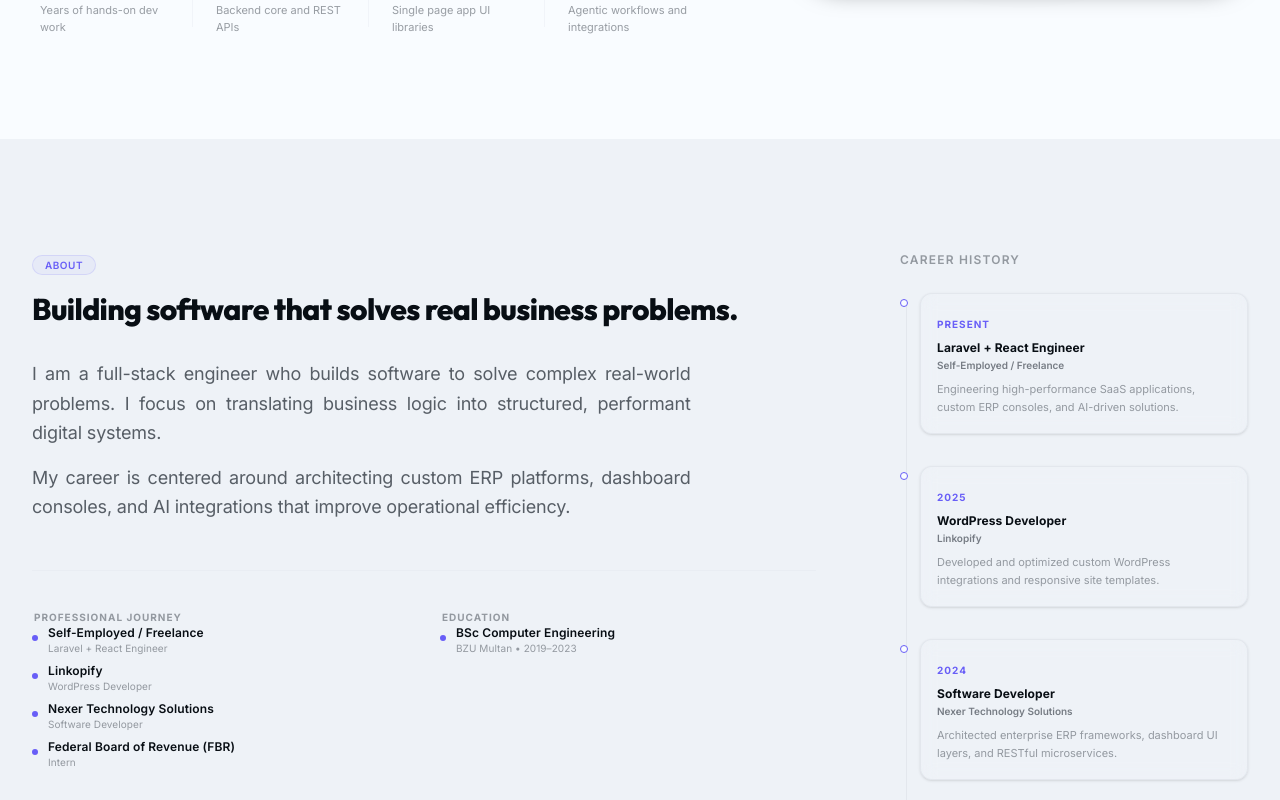
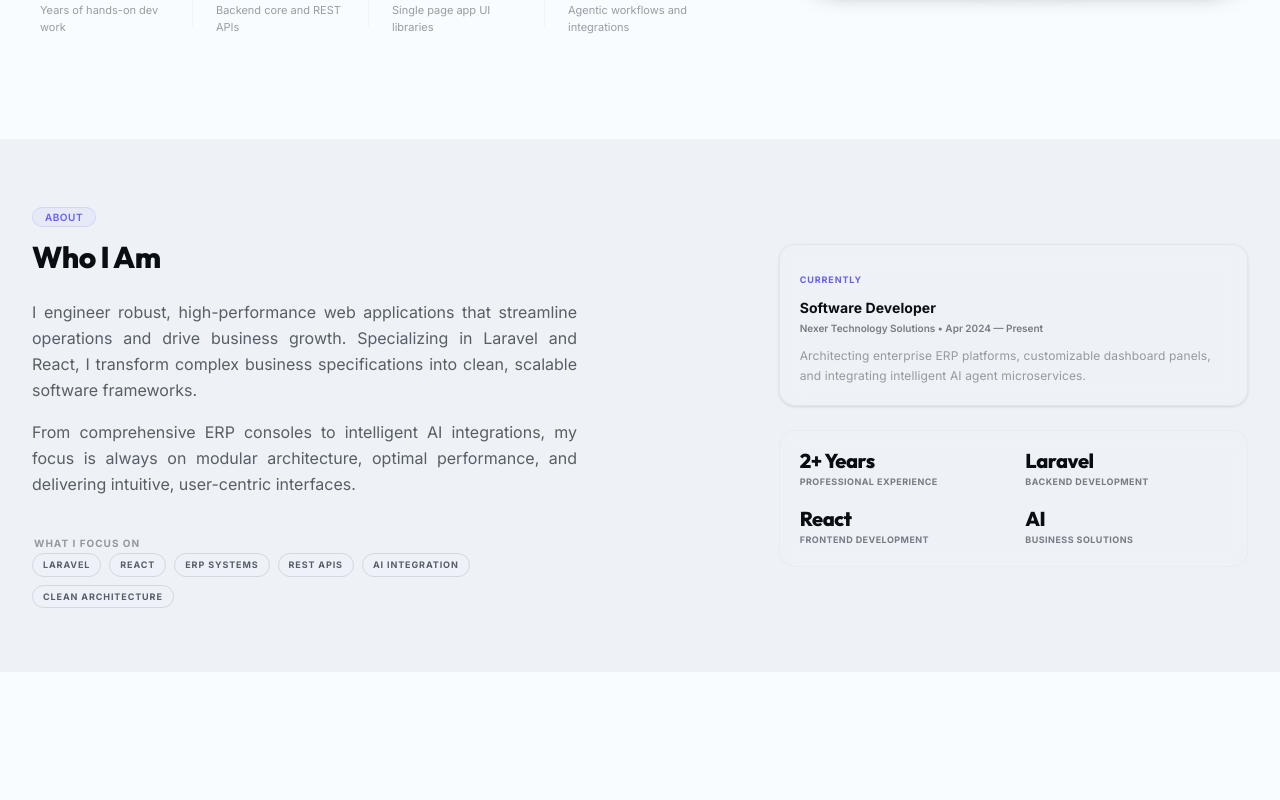
Before and after one commit to Choudhary06dev/portfolio, a React (Vite) app: page / in a window 1280 px wide. Shown: the part 640-1440 px from the top of the page. Built offline with nearby package versions, Linux system fonts and the light colour scheme.

Commit message:
design(about): complete minimal redesign of about section and focus variables

```diff
--- a/src/data/personal.ts
+++ b/src/data/personal.ts
@@ -7,45 +7,31 @@ export const personal: PersonalInfoType = {
   fullName: 'Muhammad Amjad Subhani',
   headline: 'Full Stack Laravel & React Developer',
   tagline: 'Available for Full-Time Opportunities',
-  bio: "I am a full-stack engineer who builds software to solve complex real-world problems. I focus on translating business logic into structured, performant digital systems.\n\nMy career is centered around architecting custom ERP platforms, dashboard consoles, and AI integrations that improve operational efficiency.\n\nMy philosophy is simple: write modular, clean code today so that scaling and collaborating tomorrow remains painless and efficient.",
+  bio: 'I engineer robust, high-performance web applications that streamline operations and drive business growth. Specializing in Laravel and React, I transform complex business specifications into clean, scalable software frameworks.\n\nFrom comprehensive ERP consoles to intelligent AI integrations, my focus is always on modular architecture, optimal performance, and delivering intuitive, user-centric interfaces.',
   description: 'Full-stack software developer specializing in building scalable Laravel backends, interactive React frontends, and robust REST APIs. Experienced in engineering comprehensive ERP systems and integrating AI-powered solutions to optimize business workflows. Focused on delivering premium, high-performance user experiences and clean architected code.',
   location: 'Punjab, Pakistan',
   email: 'amjad@example.com',
   phone: '',
   avatar: '/src/assets/Amjad.png',
   resumeUrl: '/Amjad_Resume.pdf',
-  highlights: [
-    {
-      icon: 'Briefcase',
-      title: '2+ Years Experience',
-      description: 'Delivering reliable commercial software solutions.',
-    },
-    {
-      icon: 'Layers',
-      title: 'ERP Development',
-      description: 'Engineering scalable frameworks for enterprise systems.',
-    },
-    {
-      icon: 'Sparkles',
-      title: 'AI Powered Solutions',
-      description: 'Integrating agentic workflows and intelligent models.',
-    },
-    {
-      icon: 'Code',
-      title: 'Laravel Backend',
-      description: 'Architecting secure, modular, and optimized APIs.',
-    },
-    {
-      icon: 'Atom',
-      title: 'React Frontend',
-      description: 'Building responsive, accessible, and fast interfaces.',
-    },
-    {
-      icon: 'Cpu',
-      title: 'REST APIs',
-      description: 'Designing highly performant integration endpoints.',
-    },
+  currentRole: {
+    position: 'Software Developer',
+    company: 'Nexer Technology Solutions',
+    period: 'Apr 2024 — Present',
+    description: 'Architecting enterprise ERP platforms, customizable dashboard panels, and integrating intelligent AI agent microservices.',
+  },
+  focusMetrics: [
+    { value: '2+ Years', label: 'Professional Experience' },
+    { value: 'Laravel', label: 'Backend Development' },
+    { value: 'React', label: 'Frontend Development' },
+    { value: 'AI', label: 'Business Solutions' },
   ],
-  quoteText: 'Clean code is not simply written. It is crafted with a deep appreciation for the developers who will maintain it and the users who will experience it.',
-  quoteAuthor: 'Muhammad Amjad Subhani',
+  focusPills: [
+    'Laravel',
+    'React',
+    'ERP Systems',
+    'REST APIs',
+    'AI Integration',
+    'Clean Architecture',
+  ],
 };
--- a/src/sections/AboutSection.tsx
+++ b/src/sections/AboutSection.tsx
@@ -4,35 +4,31 @@ import { Container } from '@/components/ui/Container';
 import { Heading } from '@/components/ui/Heading';
 import { Badge } from '@/components/ui/Badge';
 import { personal } from '@/data/personal';
-import { experience } from '@/data/experience';
-import { education } from '@/data/education';
 import { Reveal } from '@/components/common/Reveal';
 
 /**
- * Premium About Section (Complete Redesign v2).
- * Focuses on editorial professional history on the left, and an interactive timeline on the right.
+ * Premium About Section (Complete Rebuild v3).
+ * Minimalist layout highlighting a 2-paragraph personal introduction, key focus pills,
+ * and a single "Currently" role card with minimal focus metrics blocks.
  */
 export const AboutSection: React.FC = () => {
-  // Extract only the first two paragraphs for Left Column bio
-  const bioParagraphs = personal.bio.split('\n\n').slice(0, 2);
-
   return (
     <Section
       id="about"
       variant="surface"
-      className="py-20 md:py-28 relative overflow-hidden"
+      className="py-12 md:py-16 relative overflow-hidden flex flex-col justify-center"
     >
-      {/* Background soft color glow */}
+      {/* Background Decorative Glow */}
       <div className="absolute inset-0 -z-10 bg-[radial-gradient(circle_at_bottom_left,var(--color-secondary-hover)_0%,transparent_35%)] opacity-[0.03] pointer-events-none" />
 
       <Container>
-        <div className="grid grid-cols-1 lg:grid-cols-12 gap-16 lg:gap-20 items-start">
+        <div className="grid grid-cols-1 lg:grid-cols-12 gap-12 lg:gap-16 items-center">
 
-          {/* Left Column: 65% space */}
-          <div className="lg:col-span-8 flex flex-col items-start gap-8">
+          {/* Left Column: 58% Content Space */}
+          <div className="lg:col-span-7 flex flex-col items-start gap-6">
 
-            <div className="space-y-4">
-              {/* Badge */}
+            <div className="space-y-3">
+              {/* Section Badge */}
               <Reveal direction="up" delay={0.1}>
                 <Badge
                   variant="primary"
@@ -42,90 +38,41 @@ export const AboutSection: React.FC = () => {
                 </Badge>
               </Reveal>
 
-              {/* Editorial Large Heading */}
+              {/* Heading Title */}
               <Reveal direction="up" delay={0.2}>
                 <Heading
                   as="h2"
                   size="3xl"
                   className="tracking-tight leading-tight font-extrabold text-foreground"
                 >
-                  Building software that solves real business problems.
+                  Who I Am
                 </Heading>
               </Reveal>
             </div>
 
-            {/* Concise Biography (2 Paragraphs) */}
+            {/* 2 Text-only Biography Paragraphs */}
             <Reveal direction="up" delay={0.3} className="space-y-4 w-full">
-              {bioParagraphs.map((para, idx) => (
+              {personal.bio.split('\n\n').map((para, idx) => (
                 <p
                   key={idx}
-                  className="text-muted-foreground text-base sm:text-lg max-w-[58ch] leading-relaxed text-justify"
+                  className="text-muted-foreground text-base max-w-[54ch] leading-relaxed text-justify"
                 >
                   {para}
                 </p>
               ))}
             </Reveal>
 
-            {/* Journey Lists */}
-            <div className="grid grid-cols-1 sm:grid-cols-2 gap-8 w-full border-t border-border/20 pt-8 mt-4">
-
-              {/* Professional Journey Column */}
-              <Reveal direction="up" delay={0.4} className="space-y-3">
-                <span className="text-[10px] font-bold uppercase tracking-widest text-muted-foreground/60 pl-0.5">
-                  Professional Journey
-                </span>
-                <ul className="space-y-3">
-                  {experience.map((item) => (
-                    <li key={item.company} className="flex items-start gap-2.5 text-sm text-foreground/80">
-                      <span className="w-1.5 h-1.5 rounded-full bg-primary mt-2 flex-shrink-0" />
-                      <div className="flex flex-col">
-                        <span className="font-semibold text-foreground text-xs leading-none">
-                          {item.company}
-                        </span>
-                        <span className="text-[10px] text-muted-foreground/60 mt-1 leading-none">
-                          {item.position}
-                        </span>
-                      </div>
-                    </li>
-                  ))}
-                </ul>
-              </Reveal>
-
-              {/* Academic Education Column */}
-              <Reveal direction="up" delay={0.4} className="space-y-3">
-                <span className="text-[10px] font-bold uppercase tracking-widest text-muted-foreground/60 pl-0.5">
-                  Education
-                </span>
-                <ul className="space-y-3">
-                  {education.map((item) => (
-                    <li key={item.institution} className="flex items-start gap-2.5 text-sm text-foreground/80">
-                      <span className="w-1.5 h-1.5 rounded-full bg-primary mt-2 flex-shrink-0" />
-                      <div className="flex flex-col">
-                        <span className="font-semibold text-foreground text-xs leading-none">
-                          {item.degree}
-                        </span>
-                        <span className="text-[10px] text-muted-foreground/60 mt-1 leading-none">
-                          {item.institution} &bull; {item.startDate}&ndash;{item.endDate}
-                        </span>
-                      </div>
-                    </li>
-                  ))}
-                </ul>
-              </Reveal>
-
-            </div>
-
-            {/* Current Focus Pills */}
-            <Reveal direction="up" delay={0.5} className="space-y-4 w-full border-t border-border/20 pt-8 mt-2">
+            {/* What I Focus On Pills */}
+            <Reveal direction="up" delay={0.4} className="space-y-3 w-full mt-2">
               <span className="text-[10px] font-bold uppercase tracking-widest text-muted-foreground/60 pl-0.5">
-                Current Focus
+                What I Focus On
               </span>
-              <div className="flex flex-wrap gap-2 max-w-2xl">
-                {['Laravel', 'React', 'ERP', 'REST APIs', 'AI Solutions', 'PostgreSQL', 'Clean Architecture', 'Performance'].map((pill) => (
+              <div className="flex flex-wrap gap-2 max-w-xl">
+                {personal.focusPills.map((pill) => (
                   <Badge
                     key={pill}
                     variant="outline"
-                    className="py-1 px-2.5 text-[9px] font-bold uppercase tracking-widest bg-surface/30 hover:border-primary/30 hover:text-primary transition-all duration-300 pointer-events-none"
+                    className="py-1 px-2.5 text-[9px] font-bold uppercase tracking-widest bg-surface/30 hover:border-primary/20 hover:text-primary transition-all duration-300 pointer-events-none"
                   >
                     {pill}
                   </Badge>
@@ -135,59 +82,43 @@ export const AboutSection: React.FC = () => {
 
           </div>
 
-          {/* Right Column: 35% space (Timeline) */}
-          <div className="lg:col-span-4 w-full flex flex-col gap-6">
-            <Reveal direction="up" delay={0.3} className="w-full flex flex-col gap-6">
+          {/* Right Column: 42% Visual Space Card & Metrics */}
+          <div className="lg:col-span-5 w-full flex flex-col gap-6">
 
-              <span className="text-xs font-semibold uppercase tracking-widest text-muted-foreground/60 pl-1">
-                Career History
-              </span>
+            {/* Currently Card */}
+            <Reveal direction="up" delay={0.3} className="w-full">
+              <div className="relative p-5 rounded-2xl border border-border/40 bg-surface/20 backdrop-blur-md shadow-sm transition-all duration-300 hover:border-primary/15">
+                <span className="text-[9px] font-extrabold text-primary uppercase tracking-widest leading-none">
+                  Currently
+                </span>
+                <h3 className="text-sm font-extrabold text-foreground mt-3 leading-none">
+                  {personal.currentRole.position}
+                </h3>
+                <span className="text-[10px] text-muted-foreground/80 font-semibold mt-1.5 block">
+                  {personal.currentRole.company} &bull; {personal.currentRole.period}
+                </span>
+                <p className="text-xs text-muted-foreground/60 leading-relaxed mt-2.5">
+                  {personal.currentRole.description}
+                </p>
+              </div>
+            </Reveal>
 
-              {/* Premium Vertical Timeline */}
-              <div className="relative pl-6 flex flex-col gap-8 w-full">
+            {/* 4 Premium metrics blocks */}
+            <Reveal direction="up" delay={0.4} className="w-full">
+              <div className="grid grid-cols-2 gap-x-6 gap-y-5 p-5 rounded-2xl border border-border/20 bg-surface/10 backdrop-blur-sm">
+                {personal.focusMetrics.map((metric) => (
+                  <div key={metric.label} className="flex flex-col gap-1 items-start">
+                    <span className="text-xl font-extrabold tracking-tight text-foreground font-heading leading-none">
+                      {metric.value}
+                    </span>
+                    <span className="text-[9px] text-muted-foreground/80 font-bold uppercase tracking-wider leading-normal">
+                      {metric.label}
+                    </span>
+                  </div>
+                ))}
+              </div>
+            </Reveal>
 
-                {/* Timeline vertical line */}
-                <div
-                  className="absolute left-2.5 top-2.5 bottom-2.5 w-[1px] bg-border/40"
-                  aria-hidden="true"
-                />
-
-                {experience.map((item) => {
-                  const isCurrent = !item.endDate;
-                  const displayYear = isCurrent ? 'Present' : item.startDate.split('-')[0];
-
-                  return (
-                    <div key={item.company} className="relative flex flex-col items-start gap-2 group">
-
-                      {/* Timeline dot */}
-                      <div
-                        className="absolute left-[-20px] top-1.5 w-2 h-2 rounded-full border border-primary bg-background group-hover:bg-primary transition-colors duration-300"
-                        aria-hidden="true"
-                      />
-
-                      {/* Display card */}
-                      <div className="w-full p-4 rounded-xl border border-border/40 bg-surface/20 backdrop-blur-sm shadow-sm transition-all duration-300 hover:border-primary/15 hover:bg-surface/30 hover:-translate-y-0.5">
-                        <span className="text-[10px] font-bold text-primary uppercase tracking-widest leading-none">
-                          {displayYear}
-                        </span>
-                        <h4 className="text-xs font-extrabold text-foreground mt-2 leading-none">
-                          {item.position}
-                        </h4>
-                        <span className="text-[10px] text-muted-foreground/80 font-semibold mt-1 block">
-                          {item.company}
-                        </span>
-                        <p className="text-[11px] text-muted-foreground/60 leading-relaxed mt-2">
-                          {item.description}
-                        </p>
-                      </div>
-
-                    </div>
-                  );
-                })}
-
-              </div>
-
-            </Reveal>
           </div>
 
         </div>
--- a/src/types/personal.ts
+++ b/src/types/personal.ts
@@ -1,6 +1,12 @@
-export interface HighlightItemType {
-  icon: string; // Icon identifier mapping to Lucide component
-  title: string;
+export interface FocusMetricType {
+  value: string;
+  label: string;
+}
+
+export interface CurrentRoleType {
+  position: string;
+  company: string;
+  period: string;
   description: string;
 }
 
@@ -11,14 +17,14 @@ export interface PersonalInfoType {
   fullName: string;
   headline: string;
   tagline: string;
-  bio: string; // Detailed biography blocks for About section
-  description: string; // Short recruiter-focused description for Hero section
+  bio: string; // Biography paragraphs for About section
+  description: string; // Short description for Hero section
   location: string;
   email: string;
   phone: string;
   avatar: string;
   resumeUrl: string;
-  highlights: readonly HighlightItemType[];
-  quoteText: string;
-  quoteAuthor: string;
+  currentRole: CurrentRoleType;
+  focusMetrics: readonly FocusMetricType[];
+  focusPills: readonly string[];
 }
```
